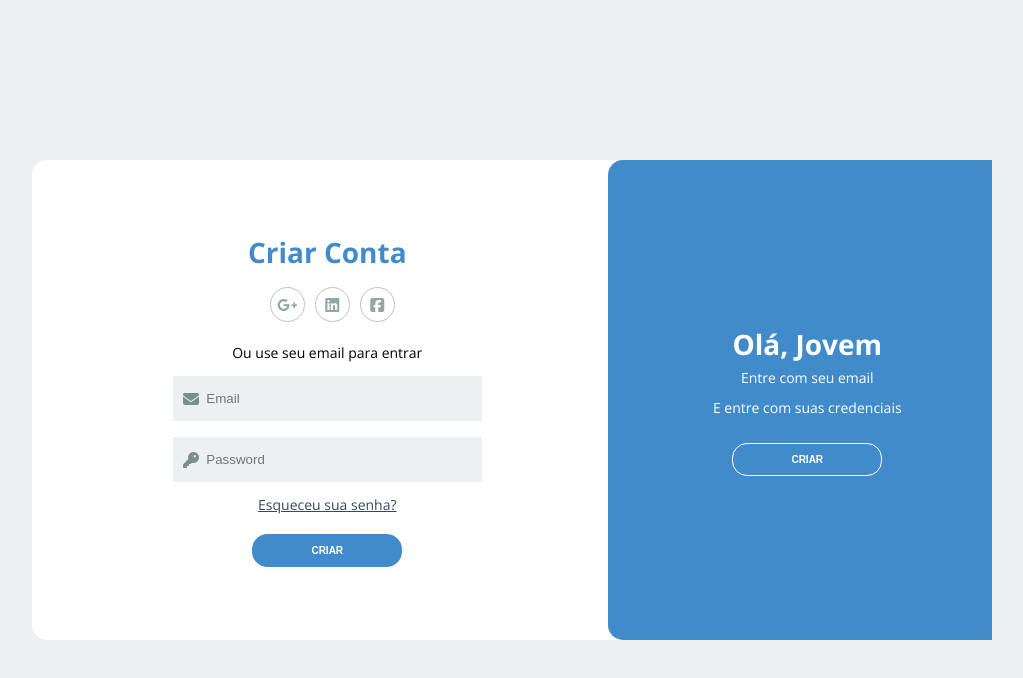
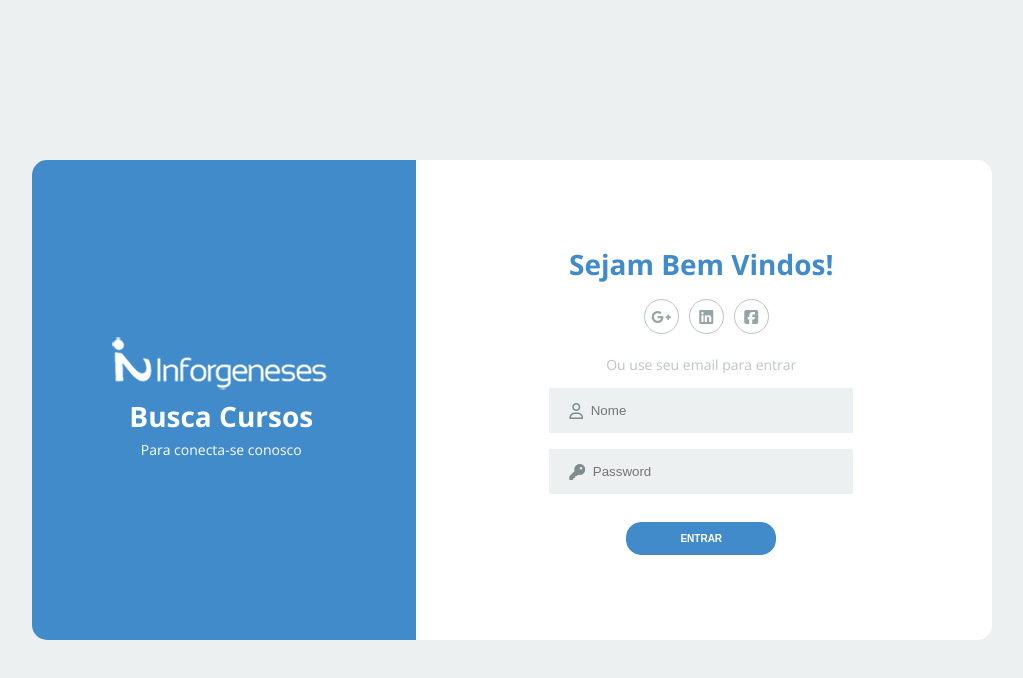
Before and after one commit to danrleyney2210/Project_CompraDeCursos, a plain HTML site: page index.html in a window 1280 px wide. Shown: the whole page, without its empty margins (128-1151 px from the left). Drawn offline with nearby package versions, Linux system fonts and the light colour scheme.

Commit message:
Finishing Fron-end to login page

```diff
--- a/css/style.css
+++ b/css/style.css
@@ -6,7 +6,9 @@
 }
 body{
     font-family: 'Open Sans', sans-serif;
+    height: 100%;
 }
+
 .title{
     font-size: 28px;
     font-weight: bold;
@@ -42,6 +44,7 @@ body{
     width: 150px;
     align-self:center ;
     border-width: 0px;
+    outline: none;
 }
 .btn-primary:hover{
     background-color: #fff;
@@ -79,6 +82,7 @@ body{
     justify-content: space-between;
     align-items: center;
     position: relative;
+    margin: 20px;
 
 }
 .content::before{
@@ -89,8 +93,6 @@ body{
     background-color: #428BCA;
     border-top-left-radius: 15px;
     border-bottom-left-radius: 15px;
-
-    left: 60%;
 }
 .first-column{
     text-align: center;
@@ -98,6 +100,7 @@ body{
     z-index: 10;
 
 }
+
 .second-column{
 
     flex: 2 0 auto;
@@ -108,7 +111,6 @@ body{
 }
 .first-content{
     display: flex;
-    display: none;
 
 }
 
@@ -147,7 +149,6 @@ body{
     display:flex;
     flex-direction: column;
     width: 55%;
-    text-align: center;
 }
 .form input{
     height: 45px;
@@ -155,33 +156,39 @@ body{
     border: none;
     background-color: #ecf0f1;
 
-
 }
 .label-input{
     background-color: #ecf0f1;
     display: flex;
     align-items: center;
     margin: 8px;
+
+}
+.label-input input{
+    outline: none;
 }
 .icon-modify{
     color: #7f8c8d;
-    padding: 0 10px;
+    padding: 0 20px;
+
 }
 
-/*Segundo content da tela de login */
 
-.second-content{
-    position: absolute;
-    display: flex;
+/* Mobile*/
+@media (max-width:750px){
+    .content{
+        margin: 20px;
+    }
+    .content::before{
+        display: none;
+    }
+    .first-column{
+        display: none;
+    }
+    .second-column{
+
+
+    }
+
+
 }
-.second-content .first-column{
-    order: 2;
-}
-.second-content .second-column{
-    order: 1;
-}
-.password{
-    color: #34495e;
-    font-size:14px ;
-    margin-top: 5px;
-}
--- a/index.html
+++ b/index.html
@@ -11,13 +11,13 @@
     <div class="container">
         <div class="content first-content">
             <div class="first-column">
-                <h1 class="title title-main">Seja bem vindo!</h1>
+                <img src="img/logo.png" alt="">
+                <h2 class="title title-main">Busca Cursos</h2>
                 <p class="description description-main">Para conecta-se conosco</p>
-                <p class="description description-main">Por favor faça o login com seu registro</p>
-                <button class="btn btn-primary">Entrar</button>
+
             </div><!--First-colum-->
             <div class="second-column">
-                <h2 class="title title-main-2">Criar conta</h2>
+                <h2 class="title title-main-2">Sejam bem vindos!</h2>
                 <div class="list-media">
                     <ul class="list-social-media">
                         <a class="link-social" href="#">
@@ -43,64 +43,17 @@
                         <i class="far fa-user"></i>
                         <input type="Name" placeholder="  Nome">
                     </label>
-                    <label class="label-input icon-modify" for="">
-                        <i class="fas fa-envelope"></i>
-                        <input type="email" placeholder="  Email">
-                    </label>
+
                     <label class="label-input icon-modify" for="">
                         <i class="fas fa-key"></i>
                         <input type="password" placeholder="  Password">
                     </label>
-                    <button class="btn btn-second">Criar</button>
-                </form>
-            </div><!--Second-colum-->
-        </div><!--content First-content-->
-
-        <div class="content second-content">
-            <div class="first-column">
-                <h1 class="title title-main">Olá, jovem</h1>
-                <p class="description description-main">Entre com seu email</p>
-                <p class="description description-main">E entre com suas credenciais</p>
-                <button class="btn btn-primary">Criar</button>
-            </div>
-            <div class="second-column">
-                <h2 class="title title-main-2">Criar conta</h2>
-                <div class="list-media">
-                    <ul class="list-social-media">
-                        <a class="link-social" href="#">
-                            <li class="item-media">
-                                <i class="fab fa-google-plus-g"></i>
-                            </li>
-                        </a>
-                        <a class="link-social" href="#">
-                            <li class="item-media">
-                                <i class="fab fa-linkedin"></i>
-                            </li>
-                        </a>
-                        <a class="link-social" href="#">
-                            <li class="item-media">
-                                <i class="fab fa-facebook-square"></i>
-                            </li>
-                         </a>
-                    </ul>
-                </div><!--List-Media-->
-                <p class="description">Ou use seu email para entrar</p>
-                <form class="form">
-
-                    <label class="label-input icon-modify" for="">
-                        <i class="fas fa-envelope"></i>
-                        <input type="email" placeholder="  Email">
-                    </label>
-                    <label class="label-input icon-modify" for="">
-                        <i class="fas fa-key"></i>
-                        <input type="password" placeholder="  Password">
-                    </label>
-                    <a  class="password" href="#">Esqueceu sua senha? </a>
-                    <button class="btn btn-second">Criar</button>
+                    <button class="btn btn-second">Entrar</button>
                 </form>
             </div><!--Second-colum-->
 
-        </div><!--Second-content-->
+
+        </div><!--content First-content-->
 
     </div><!--Container-->
 
```
Also changed, not shown: img/bg.jpg (added), img/logo.png (added).
